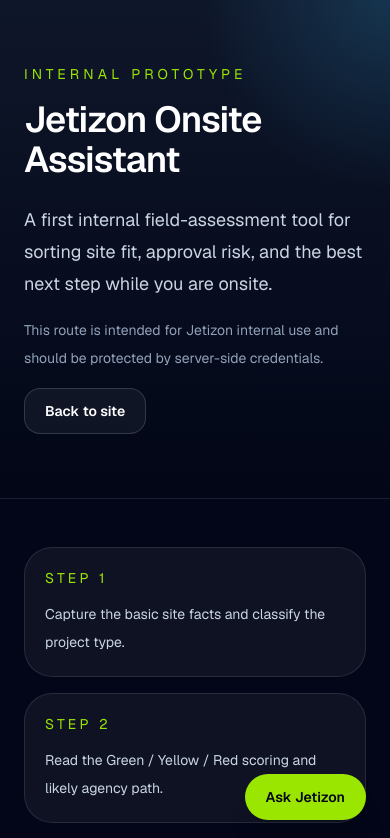
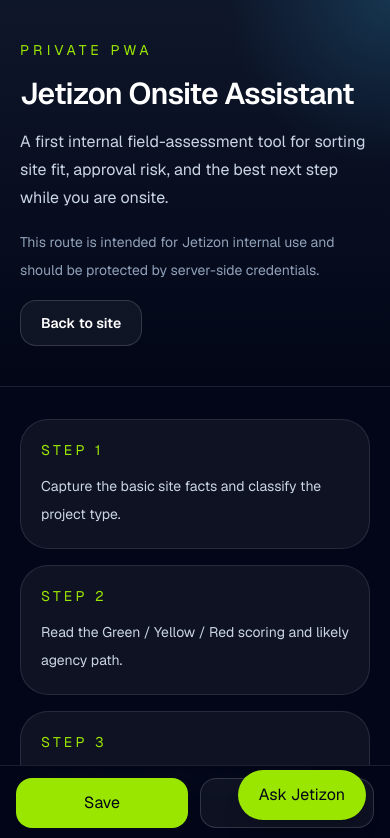
Before and after one commit to JMB929/jetizon-site, a Next.js app: page /onsite-assistant in a window 390 px wide. Shown: the top 838 px of the page. Built offline with nearby package versions, Linux system fonts and the light colour scheme.

Commit message:
Add PWA shell for onsite assistant

```diff
--- a/app/components/onsite-assistant.tsx
+++ b/app/components/onsite-assistant.tsx
@@ -594,7 +594,7 @@
 
   return (
     <div className="grid gap-8 lg:grid-cols-[1.05fr,0.95fr]">
-      <div className="rounded-[2rem] border border-white/10 bg-white/5 p-6 shadow-2xl backdrop-blur">
+      <div className="rounded-[2rem] border border-white/10 bg-white/5 p-4 shadow-2xl backdrop-blur md:p-6">
         <div className="flex items-center justify-between gap-4">
           <div>
             <p className="text-sm uppercase tracking-[0.3em] text-lime-400">
@@ -611,7 +611,7 @@
           </div>
         </div>
 
-        <div className="mt-8 grid gap-5 md:grid-cols-2">
+        <div className="mt-6 grid gap-4 md:mt-8 md:gap-5 md:grid-cols-2">
           <label className="text-sm text-slate-300">
             <span className="mb-2 block font-medium text-white">Site name</span>
             <input
@@ -1014,7 +1014,7 @@
         </div>
       </div>
 
-      <div className="space-y-6">
+      <div className="space-y-5 md:space-y-6">
         <div className="rounded-[2rem] border border-lime-400/20 bg-lime-400/5 p-6 shadow-2xl backdrop-blur">
           <p className="text-sm uppercase tracking-[0.3em] text-lime-400">
             How to use this tool
@@ -1057,7 +1057,7 @@
               </li>
             </ul>
           </div>
-          <div className="mt-6 flex flex-wrap gap-3">
+          <div className="mt-6 hidden flex-wrap gap-3 md:flex">
             <button
               type="button"
               onClick={handleSaveAssessment}
@@ -1275,6 +1275,25 @@
           </div>
         )}
       </div>
+
+      <div className="fixed inset-x-0 bottom-0 z-40 border-t border-white/10 bg-slate-950/95 px-4 pb-[calc(env(safe-area-inset-bottom)+1rem)] pt-3 backdrop-blur md:hidden">
+        <div className="mx-auto flex max-w-7xl gap-3">
+          <button
+            type="button"
+            onClick={handleSaveAssessment}
+            className="flex-1 rounded-2xl bg-lime-400 px-4 py-3 text-sm font-semibold text-slate-950 transition active:scale-[0.99]"
+          >
+            Save
+          </button>
+          <button
+            type="button"
+            onClick={() => handleDownloadAssessment()}
+            className="flex-1 rounded-2xl border border-white/15 bg-white/5 px-4 py-3 text-sm font-semibold text-white transition active:scale-[0.99]"
+          >
+            Download
+          </button>
+        </div>
+      </div>
     </div>
   );
 }
--- a/app/globals.css
+++ b/app/globals.css
@@ -26,3 +26,19 @@
   color: var(--foreground);
   font-family: var(--font-geist-sans), Arial, Helvetica, sans-serif;
 }
+
+html,
+body {
+  overscroll-behavior-y: none;
+}
+
+body {
+  -webkit-tap-highlight-color: transparent;
+}
+
+input,
+select,
+textarea,
+button {
+  font: inherit;
+}
--- a/app/layout.tsx
+++ b/app/layout.tsx
@@ -1,8 +1,8 @@
-import type { Metadata } from "next";
+import type { Metadata, Viewport } from "next";
 import JetizonChatbot from "./components/jetizon-chatbot";
 import { Geist, Geist_Mono } from "next/font/google";
 import "./globals.css";
-import { Analytics } from "@vercel/analytics/next"; // 👈 ADD THIS
+import { Analytics } from "@vercel/analytics/next";
 
 const geistSans = Geist({
   variable: "--font-geist-sans",
@@ -17,6 +17,20 @@
 export const metadata: Metadata = {
   title: "Jetizon Motorbike Intech LLC",
   description: "Powering the next wave of electric mobility",
+  manifest: "/manifest.webmanifest",
+  appleWebApp: {
+    capable: true,
+    statusBarStyle: "black-translucent",
+    title: "Jetizon Onsite",
+  },
+  formatDetection: {
+    telephone: false,
+  },
+};
+
+export const viewport: Viewport = {
+  themeColor: "#050505",
+  colorScheme: "dark",
 };
 
 export default function RootLayout({
--- /dev/null
+++ b/app/manifest.ts
@@ -0,0 +1,26 @@
+import type { MetadataRoute } from "next";
+
+export default function manifest(): MetadataRoute.Manifest {
+  return {
+    name: "Jetizon Onsite Assistant",
+    short_name: "Jetizon",
+    description: "Private Jetizon field assessment tool for charging and micromobility site screening.",
+    start_url: "/onsite-assistant",
+    display: "standalone",
+    background_color: "#050505",
+    theme_color: "#050505",
+    orientation: "portrait",
+    icons: [
+      {
+        src: "/icon.png",
+        sizes: "1024x1024",
+        type: "image/png",
+      },
+      {
+        src: "/apple-icon.png",
+        sizes: "1024x1024",
+        type: "image/png",
+      },
+    ],
+  };
+}
--- a/app/onsite-assistant/page.tsx
+++ b/app/onsite-assistant/page.tsx
@@ -7,16 +7,16 @@
     <div className="min-h-screen bg-slate-950 text-white">
       <section className="relative overflow-hidden border-b border-white/10">
         <div className="absolute inset-0 bg-[radial-gradient(circle_at_top_right,rgba(56,189,248,0.18),transparent_30%),linear-gradient(to_bottom,rgba(15,23,42,0.96),rgba(2,6,23,1))]" />
-        <div className="relative mx-auto max-w-7xl px-6 py-16 md:px-10 lg:px-12">
+        <div className="relative mx-auto max-w-7xl px-5 py-10 md:px-10 md:py-16 lg:px-12">
           <div className="flex flex-wrap items-center justify-between gap-4">
             <div className="max-w-3xl">
               <p className="text-sm uppercase tracking-[0.3em] text-lime-400">
-                Internal Prototype
+                Private PWA
               </p>
-              <h1 className="mt-4 text-4xl font-semibold tracking-tight md:text-6xl">
+              <h1 className="mt-4 text-3xl font-semibold tracking-tight md:text-6xl">
                 Jetizon Onsite Assistant
               </h1>
-              <p className="mt-6 text-lg leading-8 text-slate-300">
+              <p className="mt-4 text-base leading-7 text-slate-300 md:mt-6 md:text-lg md:leading-8">
                 A first internal field-assessment tool for sorting site fit,
                 approval risk, and the best next step while you are onsite.
               </p>
@@ -36,8 +36,8 @@
         </div>
       </section>
 
-      <section className="mx-auto max-w-7xl px-6 py-12 md:px-10 lg:px-12 lg:py-16">
-        <div className="mb-8 grid gap-4 md:grid-cols-3">
+      <section className="mx-auto max-w-7xl px-5 py-8 pb-28 md:px-10 md:py-12 lg:px-12 lg:py-16">
+        <div className="mb-6 grid gap-4 md:mb-8 md:grid-cols-3">
           <div className="rounded-[1.75rem] border border-white/10 bg-white/5 p-5">
             <div className="text-sm uppercase tracking-[0.25em] text-lime-400">
               Step 1
```
Also changed, not shown: app/apple-icon.png (added), app/icon.png (added).
